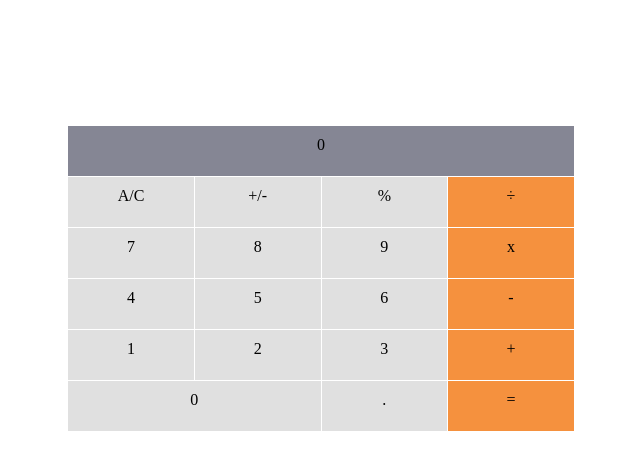
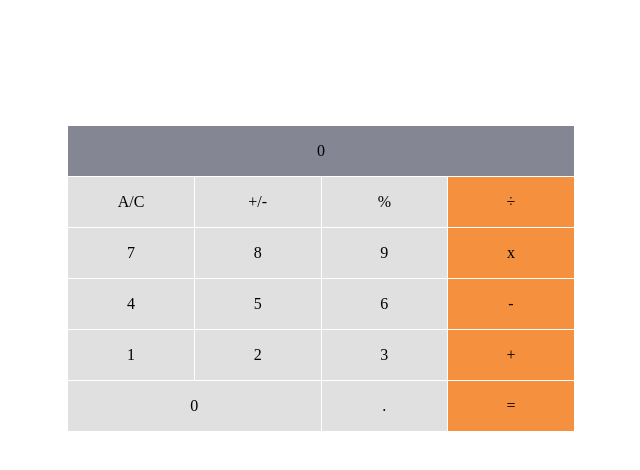
Before and after one commit to DyaryRaoof/math-magicians, a React (Create React App) app: page / in a window 1280 px wide. Shown: the top 470 px of the page, without its empty margins (319-959 px from the left). Built offline with nearby package versions, Linux system fonts and the light colour scheme.

Commit message:
Fix centering of items inside calcualtor

```diff
--- a/src/components/Calculator.css
+++ b/src/components/Calculator.css
@@ -10,6 +10,9 @@
 .calc-wrapper span {
   padding: 10px;
   height: 30px;
+  display: flex;
+  align-items: center;
+  justify-content: center;
 }
 
 .calc-wrapper span:first-child {
```
